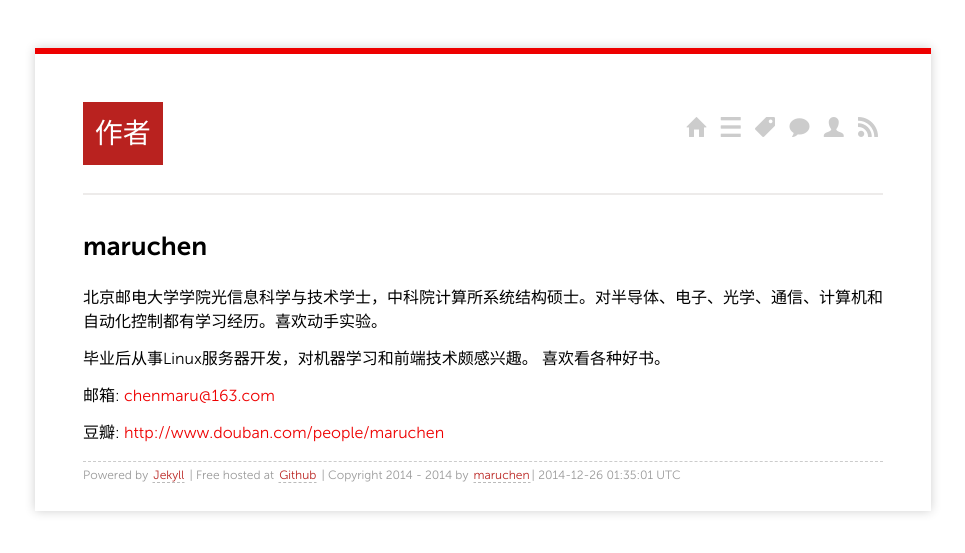
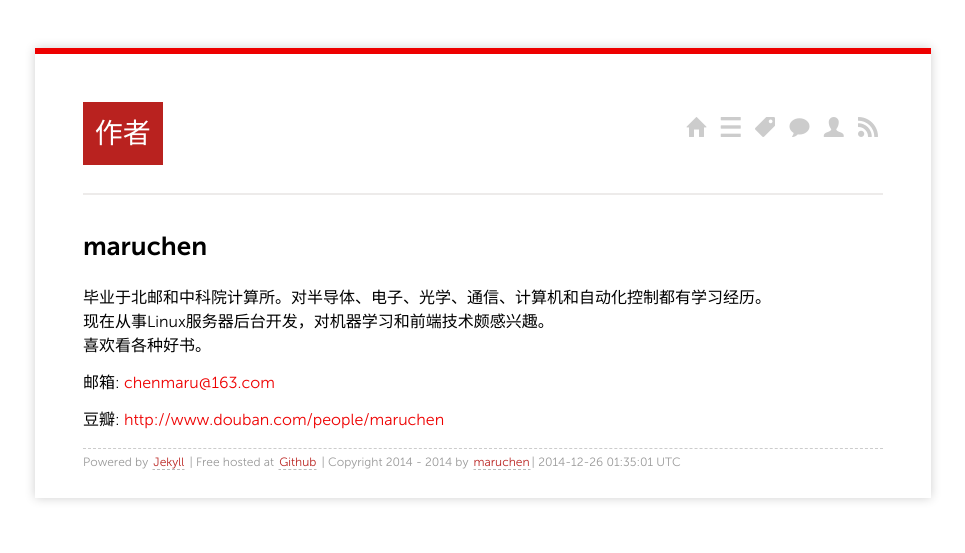
Before and after one commit to maruchen/maruchen.github.io, a Jekyll site: the page built from about/index.md, in a window 1280 px wide. Shown: the top 553 px of the page, without its empty margins (157-1122 px from the left). Built offline with Jekyll 4.4.1, drawn with Linux system fonts in a browser that asks for light colours; Markdown is read by kramdown in place of the engine named in the settings; comment, search, counter and statistics services are not loaded.

Commit message:
updage "about"

```diff
--- a/about/index.md
+++ b/about/index.md
@@ -5,9 +5,8 @@ layout: home
 
 ##maruchen
 
-北京邮电大学学院光信息科学与技术学士，中科院计算所系统结构硕士。对半导体、电子、光学、通信、计算机和自动化控制都有学习经历。喜欢动手实验。
-
-毕业后从事Linux服务器开发，对机器学习和前端技术颇感兴趣。
+毕业于北邮和中科院计算所。对半导体、电子、光学、通信、计算机和自动化控制都有学习经历。
+现在从事Linux服务器后台开发，对机器学习和前端技术颇感兴趣。
 喜欢看各种好书。
 
 
```
